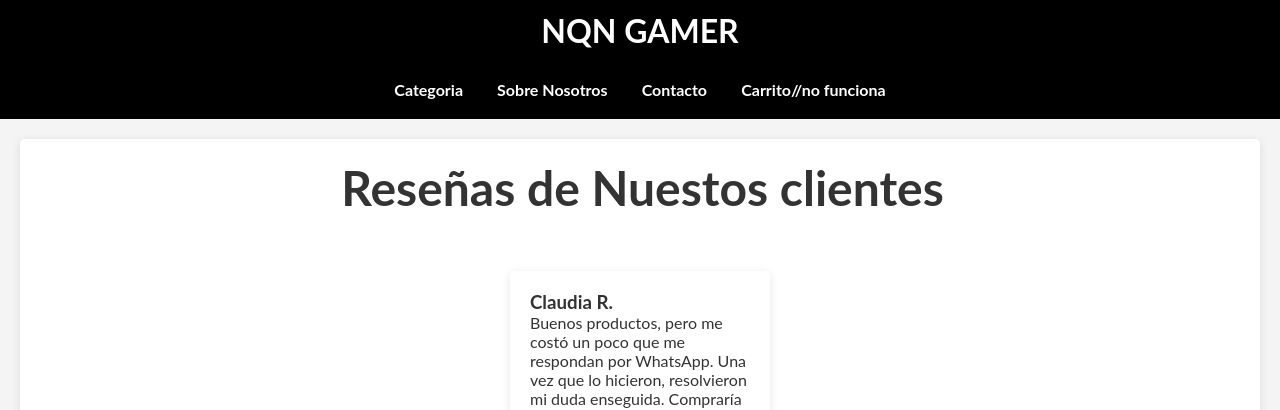
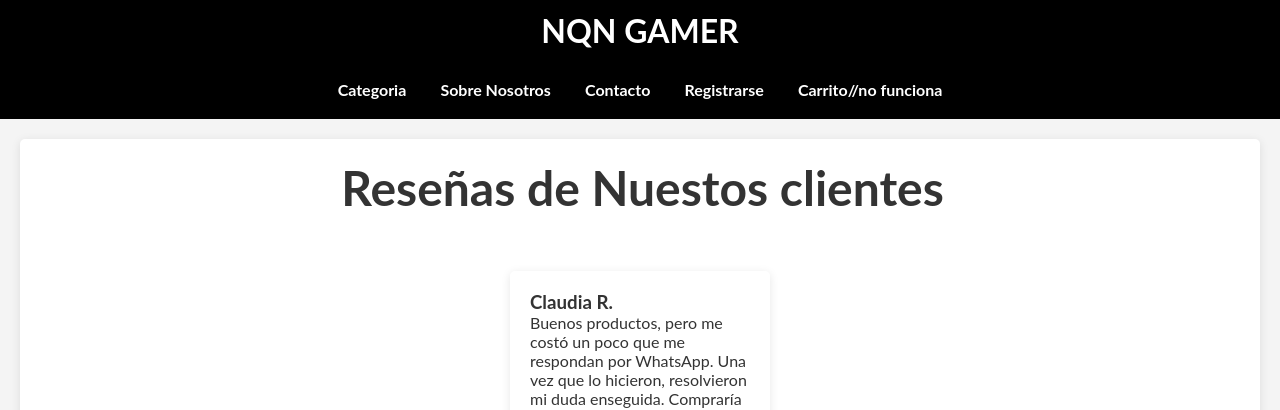
Before and after one commit to LucasMatus/Proyecto.Redes, a plain HTML site: page index.html in a window 1280 px wide. Shown: the part 392-802 px from the top of the page. Drawn offline with Linux system fonts and the light colour scheme.

Commit message:
Update index.html

```diff
--- a/index.html
+++ b/index.html
@@ -20,6 +20,7 @@
                 <li><a href="Proyecto.ConstruccionSoftware/Categoria.html">Categoria</a></li>
                 <li><a href="Proyecto.ConstruccionSoftware/SobreNosotros.html">Sobre Nosotros</a></li>
                 <li><a href="#contacto">Contacto</a></li>
+                <li><a href="registrarse.html">Registrarse</a></li>
                 <li><a href="html/carrito.html">Carrito//no funciona</a></li>
 
             </ul>
```
